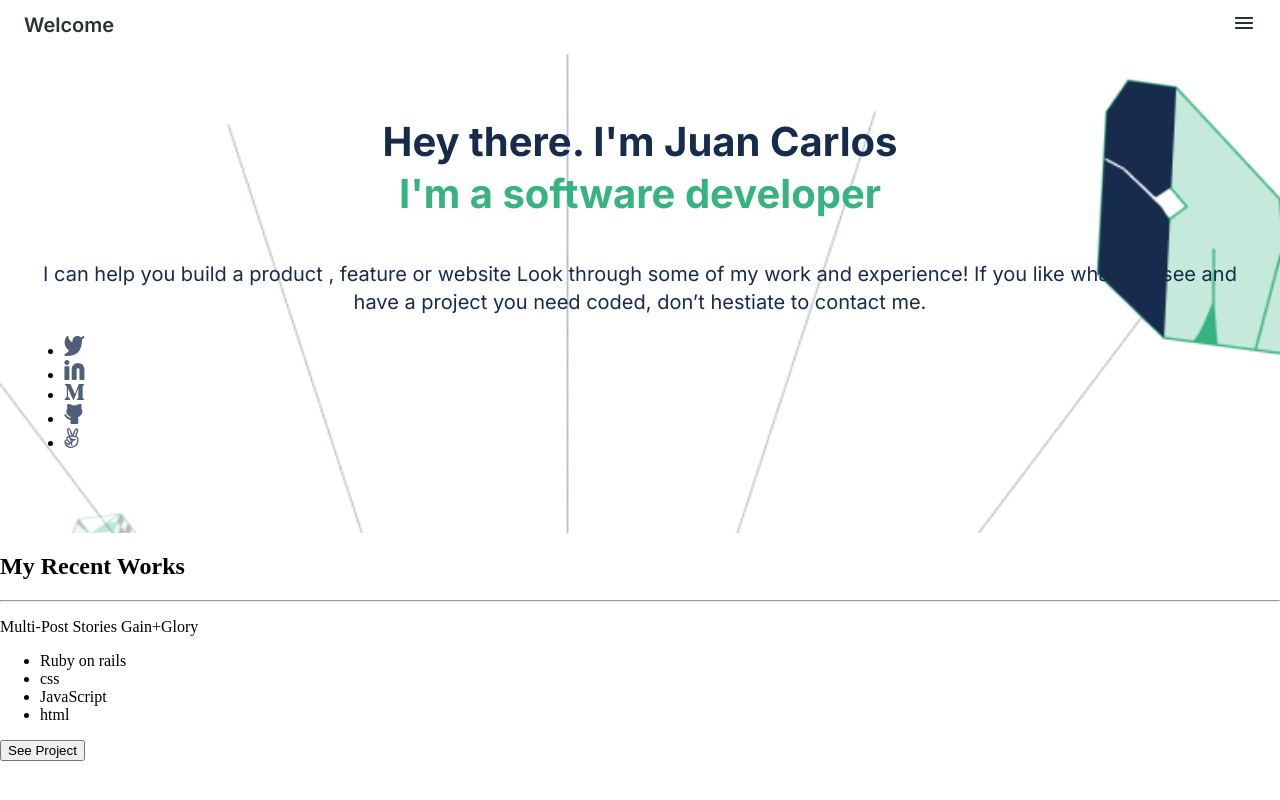
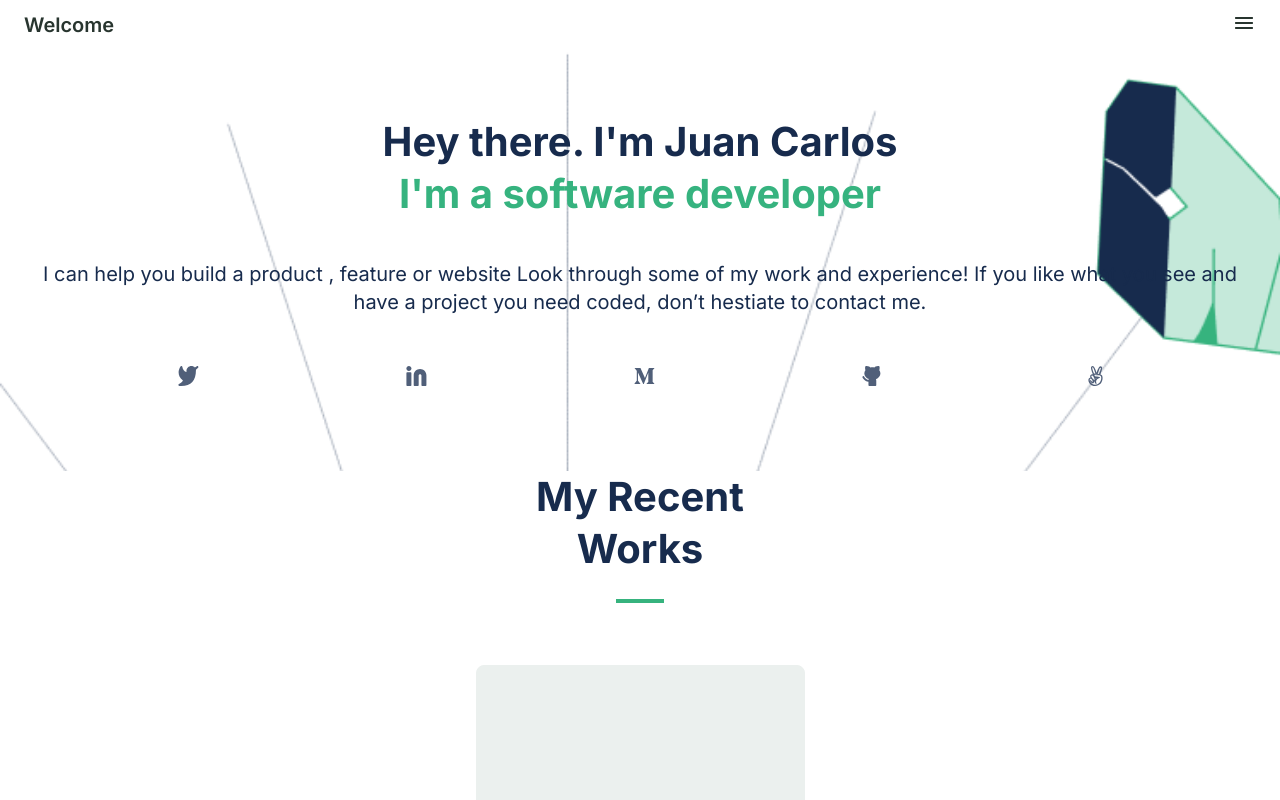
Before and after one commit to Juank628/portfolio, a website: page index.html in a window 1280 px wide. Shown: the top 800 px of the page. Drawn offline with Linux system fonts and the light colour scheme.

Commit message:
Card styles

```diff
--- a/styles.css
+++ b/styles.css
@@ -51,16 +51,111 @@ body {
   color: #172b4d;
   text-align: center;
   margin-top: 40px;
+  margin-bottom: 50px;
 }
 
-.links-container {
+.social-container {
   display: flex;
   justify-content: space-around;
   align-items: center;
   padding: 0 50px;
-  margin-top: 50px;
 }
 
-.list-item {
+.social-link {
   list-style-type: none;
 }
+
+.works-container {
+
+}
+
+.works-title {
+  font-family: 'Inter', sans-serif;
+  font-weight: 700;
+  font-size: 40px;
+  line-height: 52px;
+  color: #172b4d;
+  text-align: center;
+  margin: 0 auto;
+  max-width: 327px;
+}
+
+.line-delimiter {
+  width: 48px;
+  height: 4px;
+  margin-top: 24px;
+  margin-bottom: 62px;
+  background-color: #36b37e;
+  border: none;
+}
+
+.cards-container {
+  display: grid;
+  justify-content: center;
+}
+
+.card-container {
+  display: flex;
+  align-items: flex-end;
+  width: 327px;
+  height: 474px;
+  background-color: #ebf0ee;
+  border: 1px solid #ebf0ee;
+  border-radius: 8px;
+}
+
+.card-info {
+  display: flex;
+  flex-direction: column;
+  align-items: center;
+  height: 222px;
+  width: 474px;
+  padding: 16px;
+  background-color: white;
+  border-radius: 8px;
+}
+
+.card-title {
+  margin: 0;
+  font-family: 'Inter', sans-serif;
+  font-weight: 600;
+  font-size: 24px;
+  line-height: 32px;
+  color: #3a4a42;
+  text-align: center;
+}
+
+.skills-container {
+  display: flex;
+  justify-content: space-between;
+  margin-top: 16px;
+  padding: 0;
+  width: 100%;
+}
+
+.work-skill {
+  padding: 8px 12px;
+  background-color: #ebf0ee;
+  list-style-type: none;
+  font-family: 'Inter', sans-serif;
+  font-weight: 600;
+  font-size: 12px;
+  line-height: 16px;
+  color: #3a4a42;
+  border-radius: 4px;
+}
+
+.card-button {
+  margin-top: 29px;
+  width: 122px;
+  height: 48px;
+  background-color: #36b37f;
+  font-family: 'Inter', sans-serif;
+  font-weight: 400;
+  font-size: 17px;
+  line-height: 24px;
+  color: white;
+  letter-spacing: 3%;
+  border-radius: 4px;
+  border: 0;
+}
```
